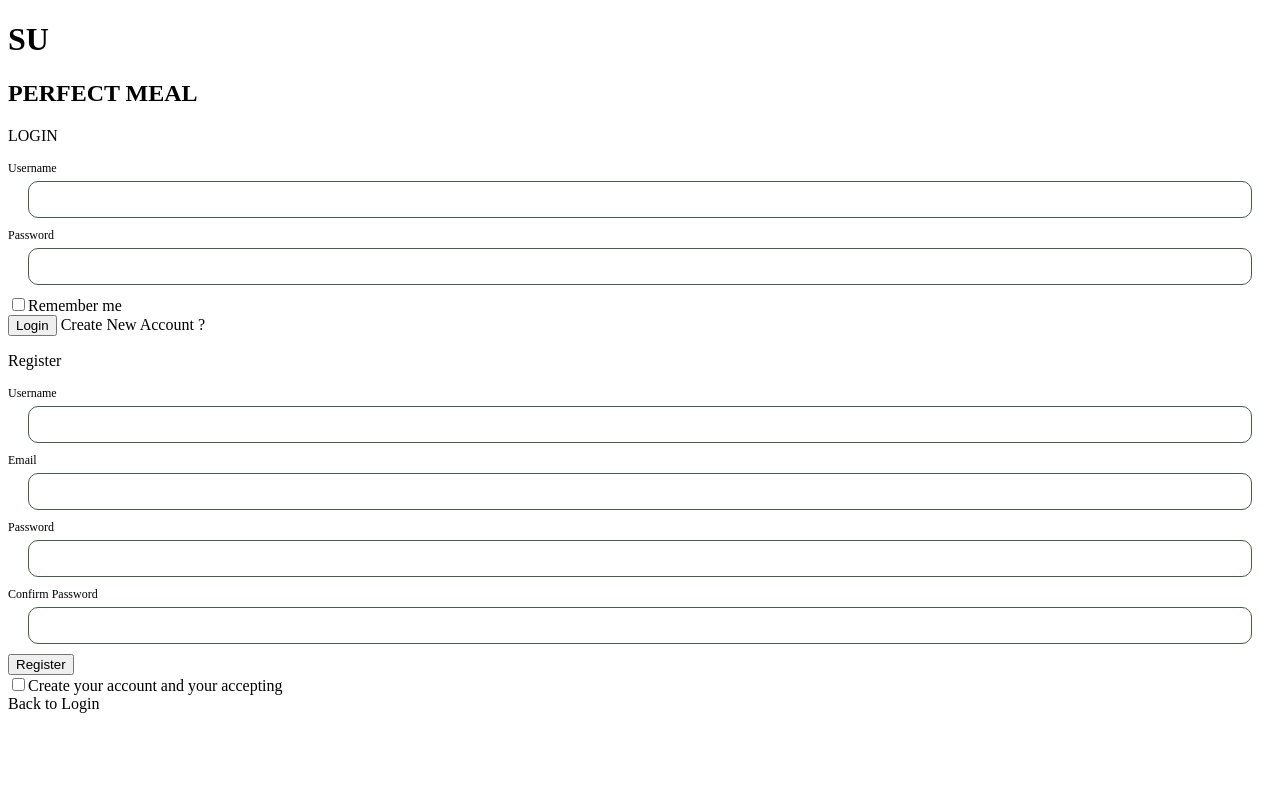
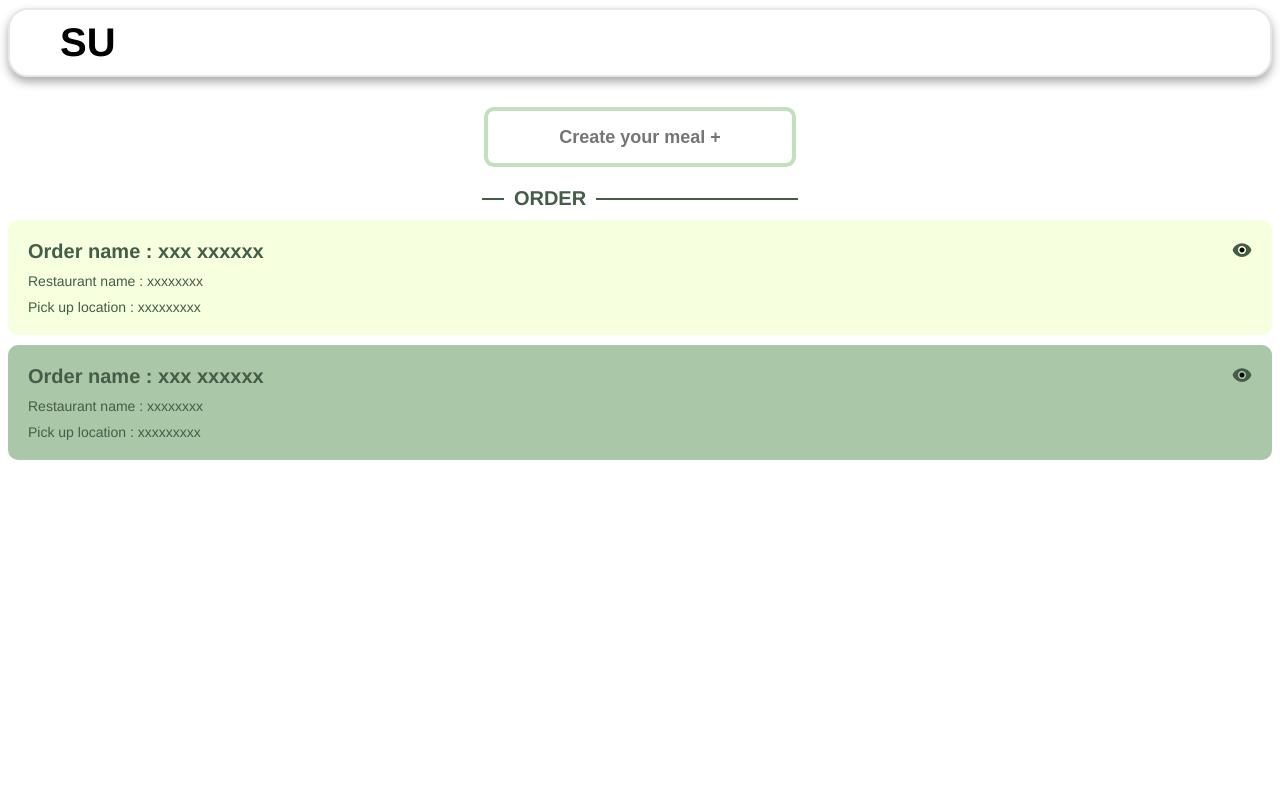
Before and after one commit to Green-Teaz123/Green_, a React (Create React App) app: page / in a window 1280 px wide. Shown: the top 800 px of the page. Built offline with nearby package versions, Linux system fonts and the light colour scheme.

Commit message:
add index page

```diff
--- a/src/App.js
+++ b/src/App.js
@@ -1,11 +1,12 @@
 import React from 'react';
 import './App.css';
-import Login from './page/login';
+// import Login from './page/login';
+import Kinglouy from './page/nong_IT';
 
 function App() {
   return (
     <div>
-      <Login />
+      <Kinglouy />
     </div>
   );
 }
--- /dev/null
+++ b/src/page/nong_IT.js
@@ -0,0 +1,65 @@
+import React from "react";
+import "../styles/nong_IT.css";
+
+export default function King_louy() {
+    return (
+    <div>
+        <div className="header">
+            <h1>SU</h1>
+        </div>
+        <div className="create-order">
+            <input type="text" placeholder="Create your meal +" />
+        </div>
+
+        <div className="tag-order">
+            <p className="box-1"></p>
+            <h2>ORDER</h2>
+            <p className="box-2"></p>
+        </div>
+
+        {/* created order status didn't pick */}
+        <div className="order">
+            <div className="didnt-pick">
+                <div className="order-header">
+                    <h2>Order name : xxx xxxxxx</h2>
+                    <div>
+                        <svg width="20" height="20" viewBox="0 0 12 12" fill="none" xmlns="http://www.w3.org/2000/svg">
+                        <g id="carbon:view-filled">
+                        <path id="Vector" d="M6 7.5C5.17157 7.5 4.5 6.82843 4.5 6C4.5 5.17157 5.17157 4.5 6 4.5C6.82843 4.5 7.5 5.17157 7.5 6C7.5 6.82843 6.82843 7.5 6 7.5Z" fill="black"/>
+                        <path id="Vector_2" d="M0.397475 5.8725C0.838535 4.73162 1.60423 3.74498 2.59993 3.03453C3.59562 2.32408 4.77767 1.92096 5.99998 1.875C7.22228 1.92096 8.40433 2.32408 9.40003 3.03453C10.3957 3.74498 11.1614 4.73162 11.6025 5.8725C11.6323 5.95489 11.6323 6.04511 11.6025 6.1275C11.1614 7.26838 10.3957 8.25502 9.40003 8.96547C8.40433 9.67592 7.22228 10.079 5.99998 10.125C4.77767 10.079 3.59562 9.67592 2.59993 8.96547C1.60423 8.25502 0.838535 7.26838 0.397475 6.1275C0.367688 6.04511 0.367688 5.95489 0.397475 5.8725ZM5.99998 8.4375C6.48207 8.4375 6.95333 8.29454 7.35418 8.02671C7.75502 7.75887 8.06744 7.37819 8.25193 6.93279C8.43642 6.4874 8.48469 5.9973 8.39064 5.52447C8.29659 5.05164 8.06444 4.61732 7.72355 4.27643C7.38266 3.93554 6.94834 3.70339 6.47551 3.60934C6.00268 3.51528 5.51258 3.56356 5.06718 3.74804C4.62179 3.93253 4.2411 4.24495 3.97327 4.6458C3.70543 5.04664 3.56248 5.51791 3.56248 6C3.56347 6.64616 3.82059 7.26557 4.2775 7.72248C4.7344 8.17938 5.35382 8.43651 5.99998 8.4375Z" fill="#445D48"/>
+                        </g>
+                        </svg>
+                    </div>
+                </div>
+                <p>Restaurant name : xxxxxxxx</p>
+                <p>Pick up location : xxxxxxxxx</p>
+            </div>
+        </div>
+
+        {/* created order status picked */}
+        <div className="order">
+            <div className="picked">
+                <div className="order-header">
+                    <h2>Order name : xxx xxxxxx</h2>
+                    <div>
+                        <svg width="20" height="20" viewBox="0 0 12 12" fill="none" xmlns="http://www.w3.org/2000/svg">
+                        <g id="carbon:view-filled">
+                        <path id="Vector" d="M6 7.5C5.17157 7.5 4.5 6.82843 4.5 6C4.5 5.17157 5.17157 4.5 6 4.5C6.82843 4.5 7.5 5.17157 7.5 6C7.5 6.82843 6.82843 7.5 6 7.5Z" fill="black"/>
+                        <path id="Vector_2" d="M0.397475 5.8725C0.838535 4.73162 1.60423 3.74498 2.59993 3.03453C3.59562 2.32408 4.77767 1.92096 5.99998 1.875C7.22228 1.92096 8.40433 2.32408 9.40003 3.03453C10.3957 3.74498 11.1614 4.73162 11.6025 5.8725C11.6323 5.95489 11.6323 6.04511 11.6025 6.1275C11.1614 7.26838 10.3957 8.25502 9.40003 8.96547C8.40433 9.67592 7.22228 10.079 5.99998 10.125C4.77767 10.079 3.59562 9.67592 2.59993 8.96547C1.60423 8.25502 0.838535 7.26838 0.397475 6.1275C0.367688 6.04511 0.367688 5.95489 0.397475 5.8725ZM5.99998 8.4375C6.48207 8.4375 6.95333 8.29454 7.35418 8.02671C7.75502 7.75887 8.06744 7.37819 8.25193 6.93279C8.43642 6.4874 8.48469 5.9973 8.39064 5.52447C8.29659 5.05164 8.06444 4.61732 7.72355 4.27643C7.38266 3.93554 6.94834 3.70339 6.47551 3.60934C6.00268 3.51528 5.51258 3.56356 5.06718 3.74804C4.62179 3.93253 4.2411 4.24495 3.97327 4.6458C3.70543 5.04664 3.56248 5.51791 3.56248 6C3.56347 6.64616 3.82059 7.26557 4.2775 7.72248C4.7344 8.17938 5.35382 8.43651 5.99998 8.4375Z" fill="#445D48"/>
+                        </g>
+                        </svg>
+                    </div>
+                </div>
+                <p>Restaurant name : xxxxxxxx</p>
+                <p>Pick up location : xxxxxxxxx</p>
+            </div>
+        </div>
+
+
+
+
+
+    </div>
+
+    );
+}
--- /dev/null
+++ b/src/styles/nong_IT.css
@@ -0,0 +1,103 @@
+body{
+    font-family: 'Franklin Gothic Medium', 'Arial Narrow', Arial, sans-serif;
+}
+.header {
+    background-color:white;
+    border: 2px solid #e7e7e7;
+    border-radius: 20px;
+    box-shadow: 0 5px 10px #aaaaaa;
+    padding: 0 50px 0 50px;
+}
+
+.header h1 {
+    color: #000000;
+    font-size: 40px;
+    margin: 10px 0;
+}
+.create-order{
+    display: flex;
+    justify-content: center;
+}
+.create-order input{
+    width: 300px;
+    height: 50px;
+    margin: 30px 0px 10px 0;
+    text-align: center;
+    border: 4px solid #c1e1be;
+    border-radius: 10px;
+    font-size: 18px;
+    font-weight: bold;
+    color: #445D48;
+    transition: 500ms;
+}
+.create-order input:hover{
+    background-color: #c1e1be;
+    color: #445D48;
+    transition: 200ms;
+}
+
+.tag-order{
+    display: flex;
+    justify-content: center;
+}
+.tag-order h2{
+    color: #445D48;
+    font-size: 20px;
+    font-weight: bold;
+    margin: 10px 0;
+}
+
+.box-1 {
+    border: 1px solid #445D48;
+    height: 0px;
+    width: 20px;
+    align-self: center;
+    justify-content: baseline;
+    margin: 10px;
+}
+.box-2 {
+    border: 1px solid #445D48;
+    height: 0px;
+    width: 200px;
+    align-self: center;
+    justify-content: baseline;
+    margin: 10px;
+}
+
+.order{
+    margin-bottom: 10px;
+}
+
+.didnt-pick {
+    padding: 10px 20px;
+    border-radius: 10px;
+    background-color: #F6FFDE;
+}
+
+.picked {
+    padding: 10px 20px;
+    border-radius: 10px;
+    background-color: #AAC8A7;
+}
+
+.order p{
+    color: #445D48;
+    font-size: 14px;
+    font-weight: lighter;
+    margin: 10px 0;
+    margin-top: 0;
+}
+
+.order-header {
+    display: flex;
+    justify-content: space-between;
+    flex-direction: row;
+    align-items: center;
+}
+
+.order-header h2 {
+    color: #445D48;
+    font-size: 20px;
+    font-weight: bold;
+    margin: 10px 0;
+}
```
Also changed, not shown: src/image/carbon_view-filled.svg (added), src/styles/login.css (line endings or trailing spaces).
